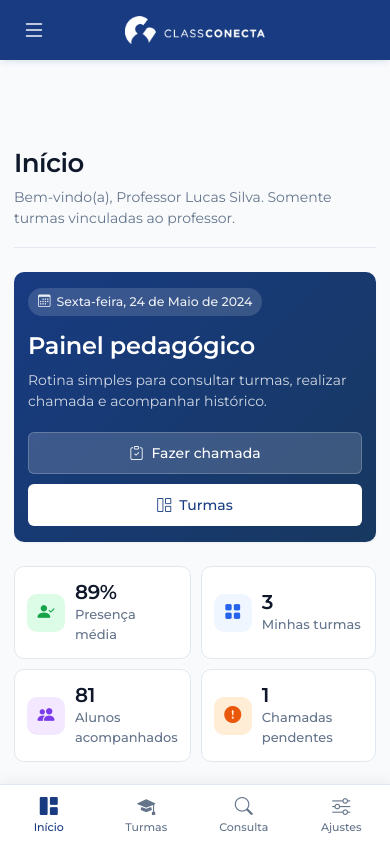
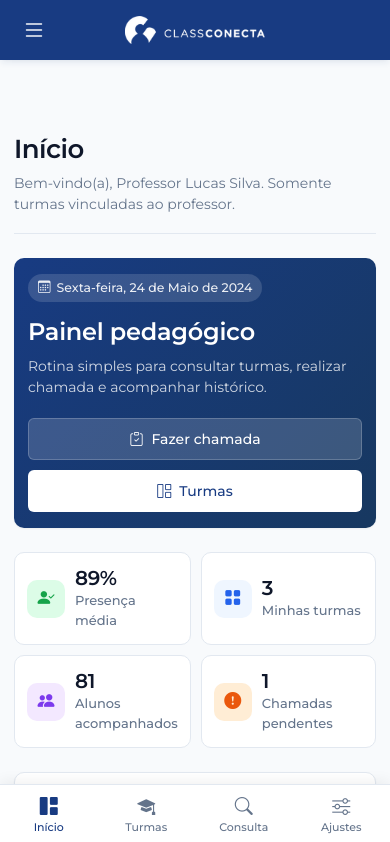
Before and after one commit to LucasPivovar/ArauEscola, a React (Vite) app: page / in a window 390 px wide. Shown: the top 842 px of the page. Built offline with nearby package versions, Linux system fonts and the light colour scheme.

Commit message:
style(mobile): reduce top padding from 80px to 66px under fixed header

```diff
--- a/src/styles.css
+++ b/src/styles.css
@@ -1653,7 +1653,7 @@ img.auth-logo-img {
 
   .app-content {
     width: 100%;
-    padding: 84px 20px 84px;
+    padding: 70px 18px 74px;
   }
 
   .bottom-nav {
@@ -1800,7 +1800,7 @@ img.auth-logo-img {
   }
 
   .app-content {
-    padding: 80px 14px 84px;
+    padding: 66px 14px 70px;
   }
 
   .page-header,
```
